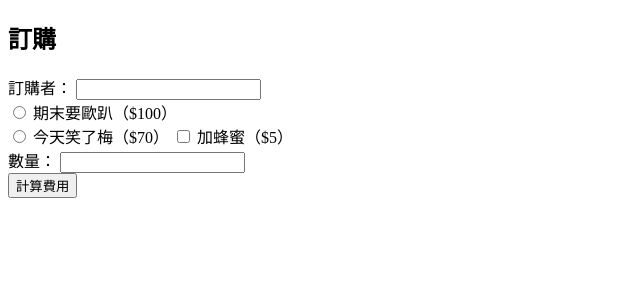
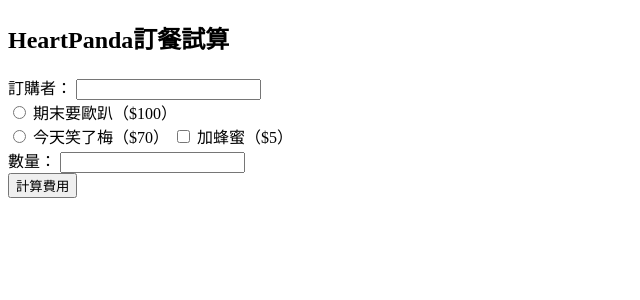
Before and after one commit to 90polarbear/A100E112, a PHP site: page /orderView.php in a window 1280 px wide. Shown: the top 300 px of the page, without its empty margins (0-640 px from the left). Run offline with PHP 8.4, Linux system fonts and the light colour scheme.

Commit message:
Update orderView.php

```diff
--- a/orderView.php
+++ b/orderView.php
@@ -9,7 +9,7 @@
   </style>
 </head>
 <body>
-  <h2>訂購</h2>
+  <h2>HeartPanda訂餐試算</h2>
   <form action="orderController.php" method="POST">
     <div>
       <label for="name">訂購者：</label>
```
